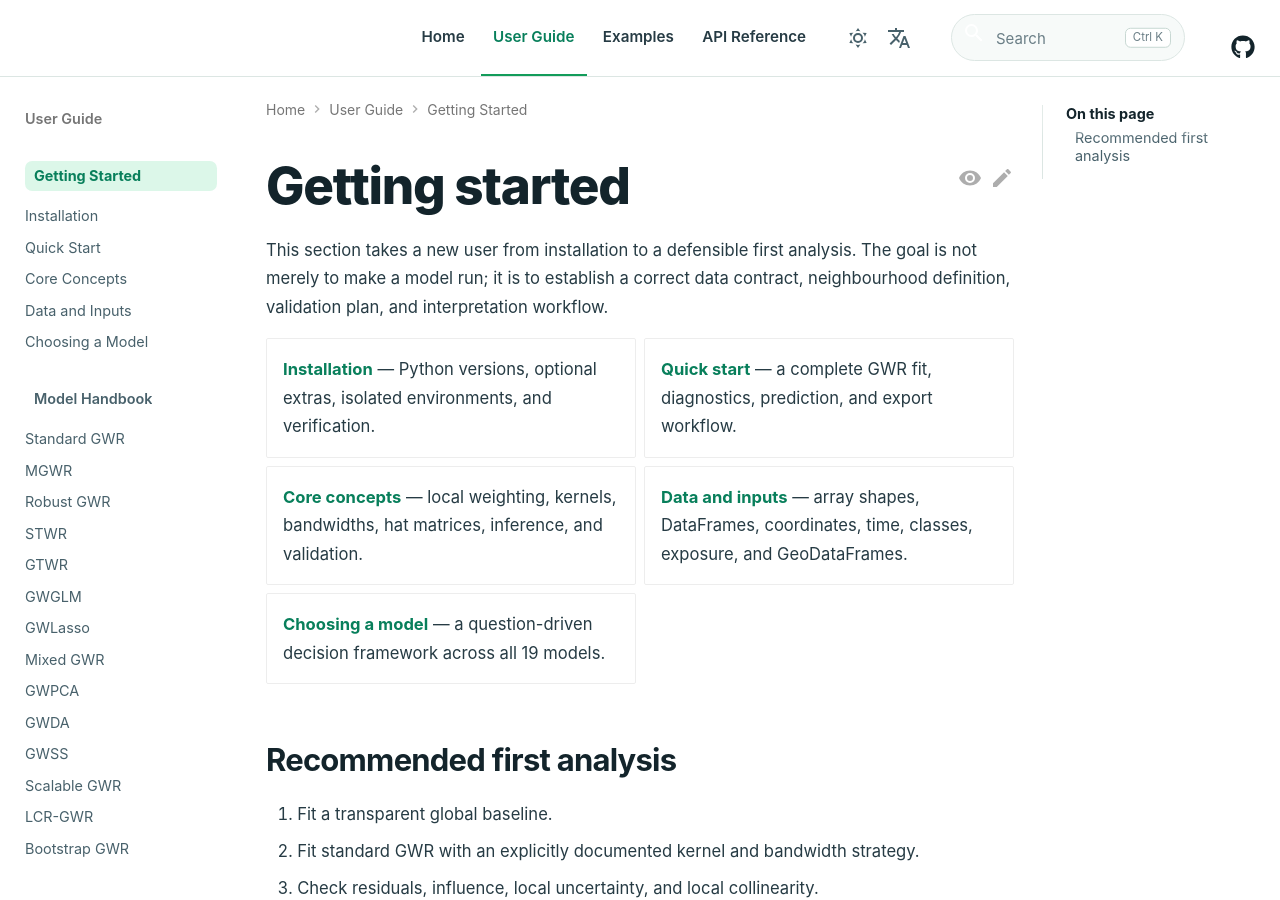
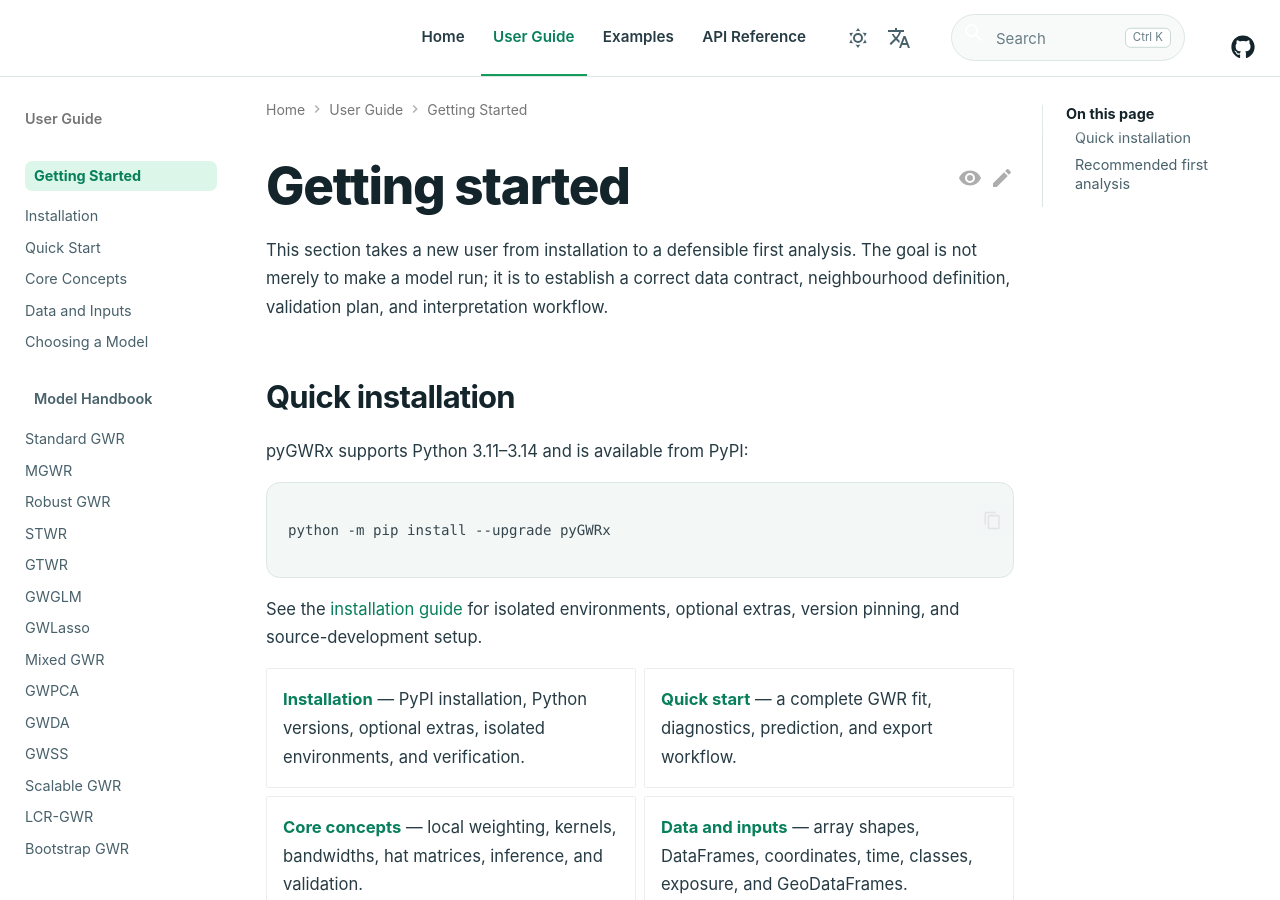
Before and after one commit to hujinghaoabcd/pyGWRx, an MkDocs documentation site: the page built from docs/getting-started/index.md, in a window 1280 px wide and 900 px high. Built offline with MkDocs 1.6.1 and Material for MkDocs 9.7.7, drawn with Linux system fonts in a browser that asks for light colours; comment, search, counter and statistics services are not loaded.

Commit message:
Add PyPI quick installation to getting started

````diff
--- a/docs/getting-started/index.md
+++ b/docs/getting-started/index.md
@@ -2,9 +2,19 @@
 
 This section takes a new user from installation to a defensible first analysis. The goal is not merely to make a model run; it is to establish a correct data contract, neighbourhood definition, validation plan, and interpretation workflow.
 
+## Quick installation
+
+pyGWRx supports Python 3.11–3.14 and is available from PyPI:
+
+```bash
+python -m pip install --upgrade pyGWRx
+```
+
+See the [installation guide](installation.md) for isolated environments, optional extras, version pinning, and source-development setup.
+
 <div class="grid cards" markdown>
 
-- **[Installation](installation.md)** — Python versions, optional extras, isolated environments, and verification.
+- **[Installation](installation.md)** — PyPI installation, Python versions, optional extras, isolated environments, and verification.
 - **[Quick start](quickstart.md)** — a complete GWR fit, diagnostics, prediction, and export workflow.
 - **[Core concepts](concepts.md)** — local weighting, kernels, bandwidths, hat matrices, inference, and validation.
 - **[Data and inputs](data-and-inputs.md)** — array shapes, DataFrames, coordinates, time, classes, exposure, and GeoDataFrames.
````
